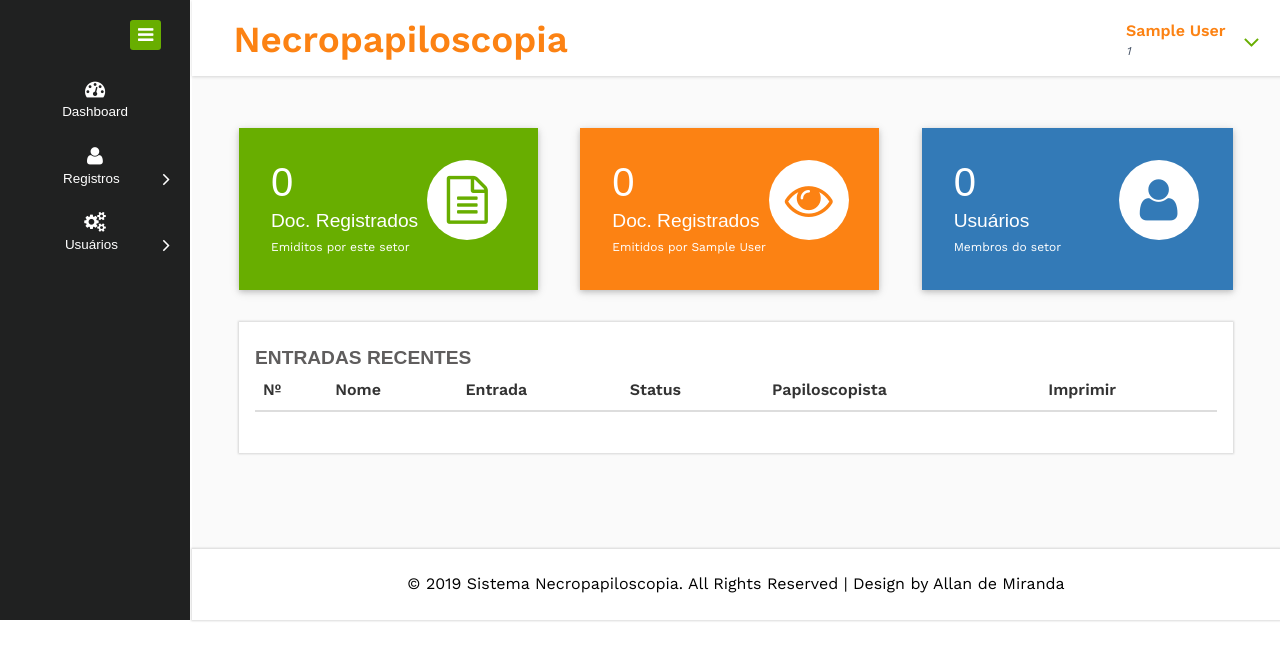
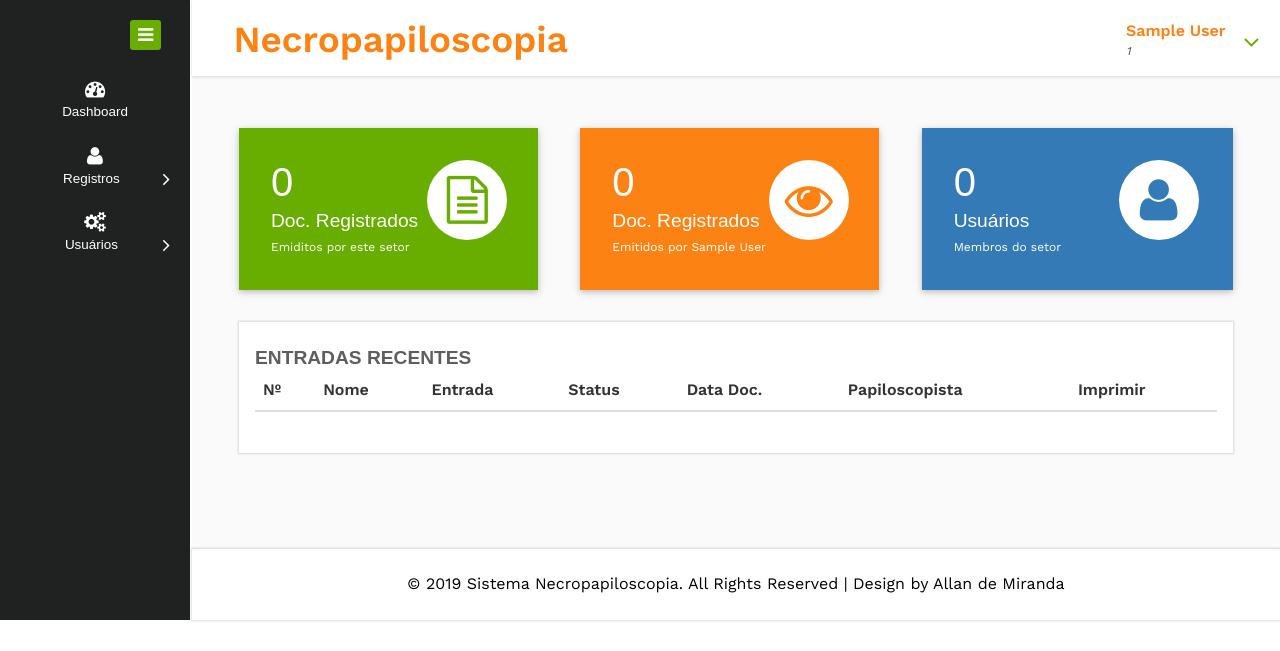
Before and after one commit to allandemiranda/Sistema-Necropapiloscopia, a PHP site: page / in a window 1280 px wide. Shown: the top 651 px of the page. Run offline with PHP 8.4, Linux system fonts and the light colour scheme; the visitor is signed in with stand-in values (Sample User, id 1); data that the repository does not hold is empty; some libraries are stand-ins or nearby versions; some web fonts are replaced.

Commit message:
novo modelo parecer

```diff
--- a/adicionarIdentificacao.php
+++ b/adicionarIdentificacao.php
@@ -48,7 +48,7 @@ function test_input($data)
 	return $data;
 }
 
-$perito=$nome_completo = $nome_pai = $nome_mae = $naturalidade_cidade = $naturalidade_uf = $data_nascimento = $docuemnto_tipo = $docuemnto_numero = $docuemnto_orgao = $docuemnto_uf = $observacoes = "";
+$perito = $nome_completo = $nome_pai = $nome_mae = $naturalidade_cidade = $naturalidade_uf = $data_nascimento = $docuemnto_tipo = $docuemnto_numero = $docuemnto_orgao = $docuemnto_uf = $observacoes = "";
 
 if ($_SERVER["REQUEST_METHOD"] == "POST") {
 	$perito = test_input($_SESSION['usuarioNome']);
@@ -76,7 +76,7 @@ if ($_SERVER["REQUEST_METHOD"] == "POST") {
 		die("Connection failed: " . mysqli_connect_error());
 	}
 
-	$sql = "UPDATE `documentos` SET `perito`='" . $perito . "',`nome_completo`='" . $nome_completo . "', `nome_pai`='" . $nome_pai . "',`nome_mae`='" . $nome_mae . "', `naturalidade_cidade`='" . $naturalidade_cidade . "',`naturalidade_uf`='" . $naturalidade_uf . "', `data_nascimento`='" . $data_nascimento . "',`docuemnto_tipo`='" . $docuemnto_tipo . "', `docuemnto_numero`='" . $docuemnto_numero . "',`docuemnto_orgao`='" . $docuemnto_orgao . "', `docuemnto_uf`='" . $docuemnto_uf . "',`observacoes`='" . $observacoes . "' WHERE id=" . $protocolo . "";
+	$sql = "UPDATE `documentos` SET `perito`='" . $perito . "',`nome_completo`='" . $nome_completo . "', `nome_pai`='" . $nome_pai . "',`nome_mae`='" . $nome_mae . "', `naturalidade_cidade`='" . $naturalidade_cidade . "',`naturalidade_uf`='" . $naturalidade_uf . "', `data_nascimento`='" . $data_nascimento . "',`docuemnto_tipo`='" . $docuemnto_tipo . "', `docuemnto_numero`='" . $docuemnto_numero . "',`docuemnto_orgao`='" . $docuemnto_orgao . "', `docuemnto_uf`='" . $docuemnto_uf . "',`observacoes`='" . $observacoes . "',`data_formulario`='" . date("Y-m-d") . "' WHERE id=" . $protocolo . "";
 }
 ?>
 <?php include 'head.php'; ?>
--- a/index.php
+++ b/index.php
@@ -137,6 +137,7 @@ protegePagina(); // Chama a função que protege a página
 												<th>Nome</th>
 												<th>Entrada</th>
 												<th>Status</th>
+												<th>Data Doc.</th>
 												<th>Papiloscopista</th>
 												<th>Imprimir</th>
 											</tr>
@@ -176,15 +177,18 @@ protegePagina(); // Chama a função que protege a página
 													echo "<td>" . $data_entrada_ex[2] . "/" . $data_entrada_ex[1] . "/" . $data_entrada_ex[0] . "</td>";
 													if ($row["status_coleta"] == 1) {
 														echo '<td><span class="label label-danger">Sem Condiçoes de Coleta</span></td>';
+														echo '<td>' . $row["data_formulario"] . '</td>';
 														echo "<td>" . $row["perito"] . "</td>";
 														echo '<td><a href="parecerInformativo.php?protocolo=' . $row["id"] . '" target="_blank"><i class="fa fa-print"></a></td>';
 													} else {
 														if ($row["nome_completo"] == "") {
 															echo '<td><a href="adicionarIdentificacao.php?protocolo=' . $row["id"] . '" <span class="label label-warning">Sem Identificação</span></a></td>';
+															echo '<td>' . $row["data_formulario"] . '</td>';
 															echo "<td>" . $row["perito"] . "</td>";
 															echo '<td><a href="parecerNegativo.php?protocolo=' . $row["id"] . '" target="_blank"><i class="fa fa-print"></a></td>';
 														} else {
 															echo '<td><span class="label label-success">Identificado</span></td>';
+															echo '<td>' . $row["data_formulario"] . '</td>';
 															echo "<td>" . $row["perito"] . "</td>";
 															echo '<td><a href="parecerPositivo.php?protocolo=' . $row["id"] . '" target="_blank"><i class="fa fa-print"></a></td>';
 														}
--- a/listaDocumentos.php
+++ b/listaDocumentos.php
@@ -27,6 +27,7 @@ protegePagina(); // Chama a função que protege a página
 												<th>Nome</th>
 												<th>Entrada</th>
 												<th>Status</th>
+												<th>Data Doc.</th>
 												<th>Papiloscopista</th>
 												<th>Imprimir</th>
 											</tr>
@@ -76,15 +77,18 @@ protegePagina(); // Chama a função que protege a página
 													echo "<td>" . $data_entrada_ex[2] . "/" . $data_entrada_ex[1] . "/" . $data_entrada_ex[0] . "</td>";
 													if ($row["status_coleta"] == 1) {
 														echo '<td><span class="label label-danger">Sem Condiçoes de Coleta</span></td>';
+														echo '<td>' . $row["data_formulario"] . '</td>';
 														echo "<td>" . $row["perito"] . "</td>";
 														echo '<td><a href="parecerInformativo.php?protocolo=' . $row["id"] . '" target="_blank"><i class="fa fa-print"></a></td>';
 													} else {
 														if ($row["nome_completo"] == "") {
 															echo '<td><a href="adicionarIdentificacao.php?protocolo=' . $row["id"] . '" <span class="label label-warning">Sem Identificação</span></a></td>';
+															echo '<td>' . $row["data_formulario"] . '</td>';
 															echo "<td>" . $row["perito"] . "</td>";
 															echo '<td><a href="parecerNegativo.php?protocolo=' . $row["id"] . '" target="_blank"><i class="fa fa-print"></a></td>';
 														} else {
 															echo '<td><span class="label label-success">Identificado</span></td>';
+															echo '<td>' . $row["data_formulario"] . '</td>';
 															echo "<td>" . $row["perito"] . "</td>";
 															echo '<td><a href="parecerPositivo.php?protocolo=' . $row["id"] . '" target="_blank"><i class="fa fa-print"></a></td>';
 														}
```
